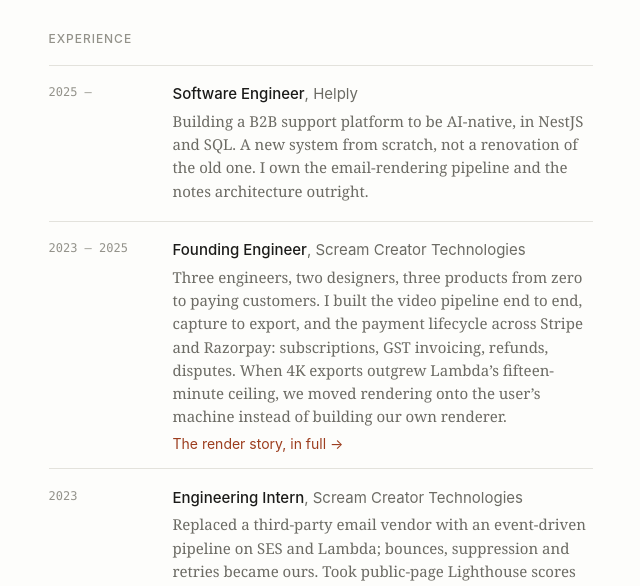
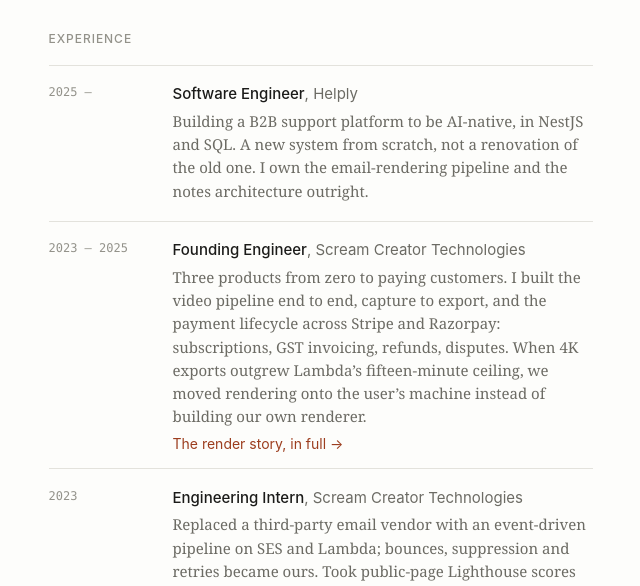
Before and after one commit to aavishkarmishra/aavishkarmishra.com, an Astro site: page /work in a window 1280 px wide. Shown: the part 207-793 px from the top of the page, without its empty margins (312-952 px from the left). Built offline with nearby package versions, Linux system fonts and the light colour scheme; Astro itself is replaced by a stand-in of ours.

Commit message:
style: drop team size from scream entry

```diff
--- a/src/pages/work.astro
+++ b/src/pages/work.astro
@@ -14,7 +14,7 @@
     role: 'Founding Engineer',
     org: 'Scream Creator Technologies',
     detail:
-      'Three engineers, two designers, three products from zero to paying customers. I built the video pipeline end to end, capture to export, and the payment lifecycle across Stripe and Razorpay: subscriptions, GST invoicing, refunds, disputes. When 4K exports outgrew Lambda’s fifteen-minute ceiling, we moved rendering onto the user’s machine instead of building our own renderer.',
+      'Three products from zero to paying customers. I built the video pipeline end to end, capture to export, and the payment lifecycle across Stripe and Razorpay: subscriptions, GST invoicing, refunds, disputes. When 4K exports outgrew Lambda’s fifteen-minute ceiling, we moved rendering onto the user’s machine instead of building our own renderer.',
     more: { text: 'The render story, in full', href: '/writing/rendering-was-never-the-problem/' },
   },
   {
```
